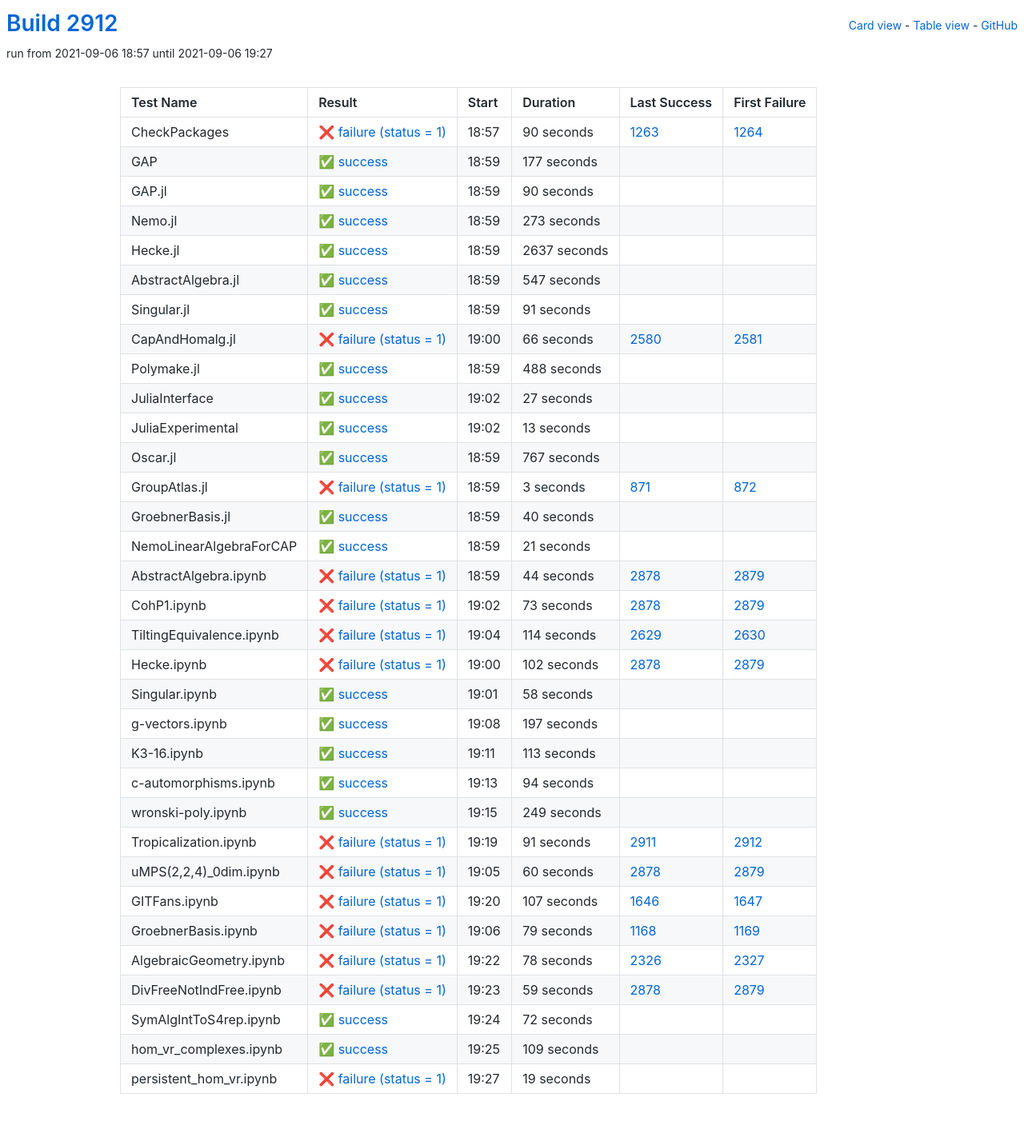
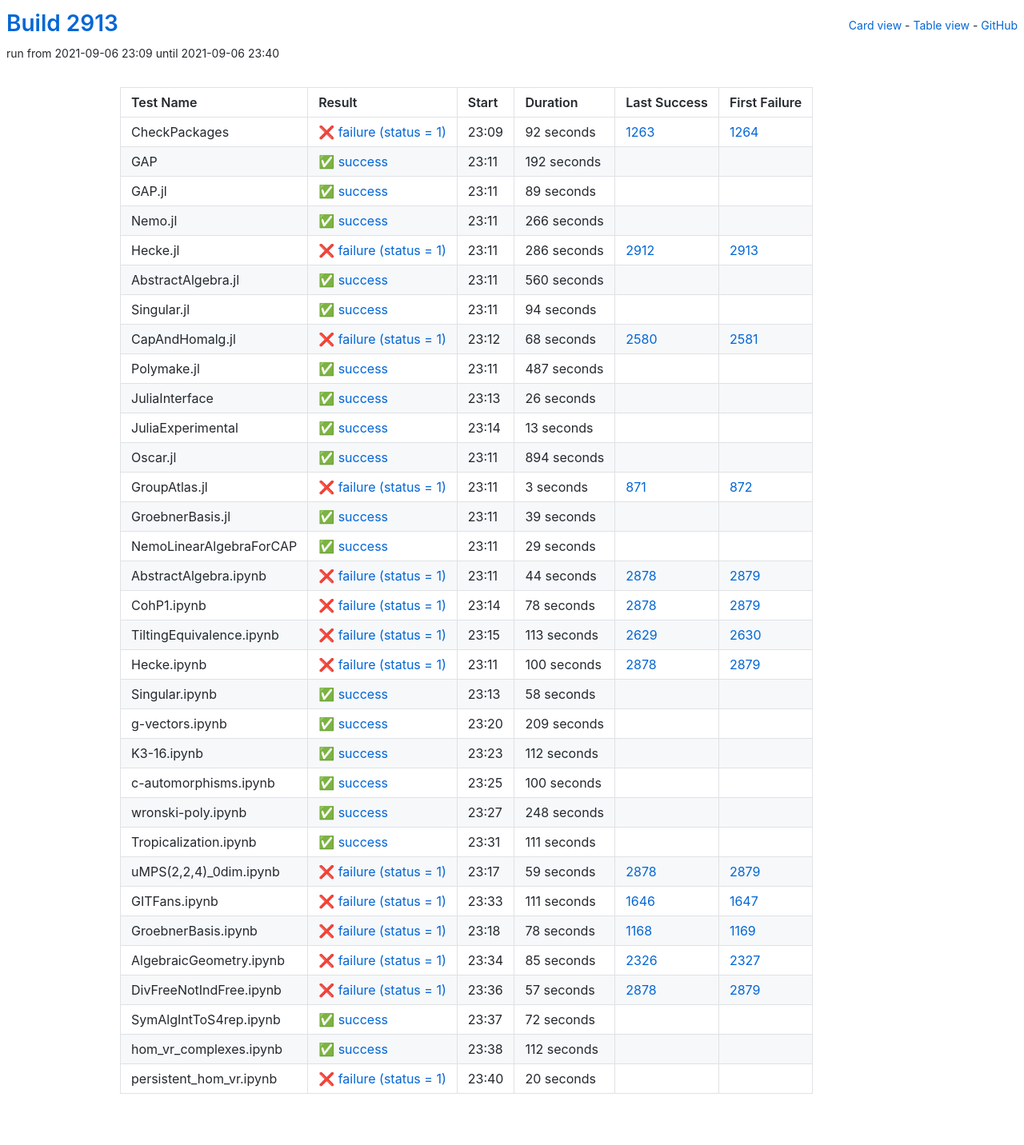
Before and after one commit to oscar-system/oscar-ci-status-stable, a Jekyll site: the page built from table.html, in a window 1280 px wide. Shown: the whole page at 80% size. Built offline with Jekyll 4.4.1, drawn with Linux system fonts in a browser that asks for light colours.

Commit message:
Build #2913

```diff
--- a/_data/ci.yml
+++ b/_data/ci.yml
@@ -1,6 +1,6 @@
 ---
-build: 2912
-build_url: https://oscarci.mathematik.uni-kl.de/job/oscar-stable/2912/
+build: 2913
+build_url: https://oscarci.mathematik.uni-kl.de/job/oscar-stable/2913/
 job: oscar-stable
 organization: oscar-system
 repo: oscar-ci-status-stable
@@ -8,128 +8,128 @@ repourl: https://github.com/oscar-system/oscar-ci-status-stable
 tests:
 - name: CheckPackages
   id: checkpackages
-  log: https://oscarci.mathematik.uni-kl.de/job/oscar-stable/2912/artifact/logs/build-2912/CheckPackages.log
-  start: 2021-09-06 18:57
+  log: https://oscarci.mathematik.uni-kl.de/job/oscar-stable/2913/artifact/logs/build-2913/CheckPackages.log
+  start: 2021-09-06 23:09
   success: false
   exitcode: 1
   status: failure
-  duration: 90
+  duration: 92
   last_success: 1263
   last_success_url: https://oscarci.mathematik.uni-kl.de/job/oscar-stable/1263/
   first_failure: 1264
   first_failure_url: https://oscarci.mathematik.uni-kl.de/job/oscar-stable/1264/
 - name: GAP
   id: gap
-  log: https://oscarci.mathematik.uni-kl.de/job/oscar-stable/2912/artifact/logs/build-2912/GAP.log
-  start: 2021-09-06 18:59
+  log: https://oscarci.mathematik.uni-kl.de/job/oscar-stable/2913/artifact/logs/build-2913/GAP.log
+  start: 2021-09-06 23:11
   success: true
   exitcode: 0
   status: success
-  duration: 177
+  duration: 192
   last_success: false
   last_success_url:
   first_failure: false
   first_failure_url:
 - name: GAP.jl
   id: gap-jl
-  log: https://oscarci.mathematik.uni-kl.de/job/oscar-stable/2912/artifact/logs/build-2912/GAP.jl.log
-  start: 2021-09-06 18:59
+  log: https://oscarci.mathematik.uni-kl.de/job/oscar-stable/2913/artifact/logs/build-2913/GAP.jl.log
+  start: 2021-09-06 23:11
   success: true
   exitcode: 0
   status: success
-  duration: 90
+  duration: 89
   last_success: false
   last_success_url:
   first_failure: false
   first_failure_url:
 - name: Nemo.jl
   id: nemo-jl
-  log: https://oscarci.mathematik.uni-kl.de/job/oscar-stable/2912/artifact/logs/build-2912/Nemo.jl.log
-  start: 2021-09-06 18:59
+  log: https://oscarci.mathematik.uni-kl.de/job/oscar-stable/2913/artifact/logs/build-2913/Nemo.jl.log
+  start: 2021-09-06 23:11
   success: true
   exitcode: 0
   status: success
-  duration: 273
+  duration: 266
   last_success: false
   last_success_url:
   first_failure: false
   first_failure_url:
 - name: Hecke.jl
   id: hecke-jl
-  log: https://oscarci.mathematik.uni-kl.de/job/oscar-stable/2912/artifact/logs/build-2912/Hecke.jl.log
-  start: 2021-09-06 18:59
+  log: https://oscarci.mathematik.uni-kl.de/job/oscar-stable/2913/artifact/logs/build-2913/Hecke.jl.log
+  start: 2021-09-06 23:11
+  success: false
+  exitcode: 1
+  status: failure
+  duration: 286
+  last_success: 2912
+  last_success_url: https://oscarci.mathematik.uni-kl.de/job/oscar-stable/2912/
+  first_failure: 2913
+  first_failure_url: https://oscarci.mathematik.uni-kl.de/job/oscar-stable/2913/
+- name: AbstractAlgebra.jl
+  id: abstractalgebra-jl
+  log: https://oscarci.mathematik.uni-kl.de/job/oscar-stable/2913/artifact/logs/build-2913/AbstractAlgebra.jl.log
+  start: 2021-09-06 23:11
   success: true
   exitcode: 0
   status: success
-  duration: 2637
-  last_success: false
-  last_success_url:
-  first_failure: false
-  first_failure_url:
-- name: AbstractAlgebra.jl
-  id: abstractalgebra-jl
-  log: https://oscarci.mathematik.uni-kl.de/job/oscar-stable/2912/artifact/logs/build-2912/AbstractAlgebra.jl.log
-  start: 2021-09-06 18:59
-  success: true
-  exitcode: 0
-  status: success
-  duration: 547
+  duration: 560
   last_success: false
   last_success_url:
   first_failure: false
   first_failure_url:
 - name: Singular.jl
   id: singular-jl
-  log: https://oscarci.mathematik.uni-kl.de/job/oscar-stable/2912/artifact/logs/build-2912/Singular.jl.log
-  start: 2021-09-06 18:59
+  log: https://oscarci.mathematik.uni-kl.de/job/oscar-stable/2913/artifact/logs/build-2913/Singular.jl.log
+  start: 2021-09-06 23:11
   success: true
   exitcode: 0
   status: success
-  duration: 91
+  duration: 94
   last_success: false
   last_success_url:
   first_failure: false
   first_failure_url:
 - name: CapAndHomalg.jl
   id: capandhomalg-jl
-  log: https://oscarci.mathematik.uni-kl.de/job/oscar-stable/2912/artifact/logs/build-2912/CapAndHomalg.jl.log
-  start: 2021-09-06 19:00
+  log: https://oscarci.mathematik.uni-kl.de/job/oscar-stable/2913/artifact/logs/build-2913/CapAndHomalg.jl.log
+  start: 2021-09-06 23:12
   success: false
   exitcode: 1
   status: failure
-  duration: 66
+  duration: 68
   last_success: 2580
   last_success_url: https://oscarci.mathematik.uni-kl.de/job/oscar-stable/2580/
   first_failure: 2581
   first_failure_url: https://oscarci.mathematik.uni-kl.de/job/oscar-stable/2581/
 - name: Polymake.jl
   id: polymake-jl
-  log: https://oscarci.mathematik.uni-kl.de/job/oscar-stable/2912/artifact/logs/build-2912/Polymake.jl.log
-  start: 2021-09-06 18:59
+  log: https://oscarci.mathematik.uni-kl.de/job/oscar-stable/2913/artifact/logs/build-2913/Polymake.jl.log
+  start: 2021-09-06 23:11
   success: true
   exitcode: 0
   status: success
-  duration: 488
+  duration: 487
   last_success: false
   last_success_url:
   first_failure: false
   first_failure_url:
 - name: JuliaInterface
   id: juliainterface
-  log: https://oscarci.mathematik.uni-kl.de/job/oscar-stable/2912/artifact/logs/build-2912/JuliaInterface.log
-  start: 2021-09-06 19:02
+  log: https://oscarci.mathematik.uni-kl.de/job/oscar-stable/2913/artifact/logs/build-2913/JuliaInterface.log
+  start: 2021-09-06 23:13
   success: true
   exitcode: 0
   status: success
-  duration: 27
+  duration: 26
   last_success: false
   last_success_url:
   first_failure: false
   first_failure_url:
 - name: JuliaExperimental
   id: juliaexperimental
-  log: https://oscarci.mathematik.uni-kl.de/job/oscar-stable/2912/artifact/logs/build-2912/JuliaExperimental.log
-  start: 2021-09-06 19:02
+  log: https://oscarci.mathematik.uni-kl.de/job/oscar-stable/2913/artifact/logs/build-2913/JuliaExperimental.log
+  start: 2021-09-06 23:14
   success: true
   exitcode: 0
   status: success
@@ -140,20 +140,20 @@ tests:
   first_failure_url:
 - name: Oscar.jl
   id: oscar-jl
-  log: https://oscarci.mathematik.uni-kl.de/job/oscar-stable/2912/artifact/logs/build-2912/Oscar.jl.log
-  start: 2021-09-06 18:59
+  log: https://oscarci.mathematik.uni-kl.de/job/oscar-stable/2913/artifact/logs/build-2913/Oscar.jl.log
+  start: 2021-09-06 23:11
   success: true
   exitcode: 0
   status: success
-  duration: 767
+  duration: 894
   last_success: false
   last_success_url:
   first_failure: false
   first_failure_url:
 - name: GroupAtlas.jl
   id: groupatlas-jl
-  log: https://oscarci.mathematik.uni-kl.de/job/oscar-stable/2912/artifact/logs/build-2912/GroupAtlas.jl.log
-  start: 2021-09-06 18:59
+  log: https://oscarci.mathematik.uni-kl.de/job/oscar-stable/2913/artifact/logs/build-2913/GroupAtlas.jl.log
+  start: 2021-09-06 23:11
   success: false
   exitcode: 1
   status: failure
@@ -164,32 +164,32 @@ tests:
   first_failure_url: https://oscarci.mathematik.uni-kl.de/job/oscar-stable/872/
 - name: GroebnerBasis.jl
   id: groebnerbasis-jl
-  log: https://oscarci.mathematik.uni-kl.de/job/oscar-stable/2912/artifact/logs/build-2912/GroebnerBasis.jl.log
-  start: 2021-09-06 18:59
+  log: https://oscarci.mathematik.uni-kl.de/job/oscar-stable/2913/artifact/logs/build-2913/GroebnerBasis.jl.log
+  start: 2021-09-06 23:11
   success: true
   exitcode: 0
   status: success
-  duration: 40
+  duration: 39
   last_success: false
   last_success_url:
   first_failure: false
   first_failure_url:
 - name: NemoLinearAlgebraForCAP
   id: nemolinearalgebraforcap
-  log: https://oscarci.mathematik.uni-kl.de/job/oscar-stable/2912/artifact/logs/build-2912/NemoLinearAlgebraForCAP.log
-  start: 2021-09-06 18:59
+  log: https://oscarci.mathematik.uni-kl.de/job/oscar-stable/2913/artifact/logs/build-2913/NemoLinearAlgebraForCAP.log
+  start: 2021-09-06 23:11
   success: true
   exitcode: 0
   status: success
-  duration: 21
+  duration: 29
   last_success: false
   last_success_url:
   first_failure: false
   first_failure_url:
 - name: AbstractAlgebra.ipynb
   id: abstractalgebra-ipynb
-  log: https://oscarci.mathematik.uni-kl.de/job/oscar-stable/2912/artifact/logs/build-2912/AbstractAlgebra.ipynb.log
-  start: 2021-09-06 18:59
+  log: https://oscarci.mathematik.uni-kl.de/job/oscar-stable/2913/artifact/logs/build-2913/AbstractAlgebra.ipynb.log
+  start: 2021-09-06 23:11
   success: false
   exitcode: 1
   status: failure
@@ -200,44 +200,44 @@ tests:
   first_failure_url: https://oscarci.mathematik.uni-kl.de/job/oscar-stable/2879/
 - name: CohP1.ipynb
   id: cohp1-ipynb
-  log: https://oscarci.mathematik.uni-kl.de/job/oscar-stable/2912/artifact/logs/build-2912/CohP1.ipynb.log
-  start: 2021-09-06 19:02
+  log: https://oscarci.mathematik.uni-kl.de/job/oscar-stable/2913/artifact/logs/build-2913/CohP1.ipynb.log
+  start: 2021-09-06 23:14
   success: false
   exitcode: 1
   status: failure
-  duration: 73
+  duration: 78
   last_success: 2878
   last_success_url: https://oscarci.mathematik.uni-kl.de/job/oscar-stable/2878/
   first_failure: 2879
   first_failure_url: https://oscarci.mathematik.uni-kl.de/job/oscar-stable/2879/
 - name: TiltingEquivalence.ipynb
   id: tiltingequivalence-ipynb
-  log: https://oscarci.mathematik.uni-kl.de/job/oscar-stable/2912/artifact/logs/build-2912/TiltingEquivalence.ipynb.log
-  start: 2021-09-06 19:04
+  log: https://oscarci.mathematik.uni-kl.de/job/oscar-stable/2913/artifact/logs/build-2913/TiltingEquivalence.ipynb.log
+  start: 2021-09-06 23:15
   success: false
   exitcode: 1
   status: failure
-  duration: 114
+  duration: 113
   last_success: 2629
   last_success_url: https://oscarci.mathematik.uni-kl.de/job/oscar-stable/2629/
   first_failure: 2630
   first_failure_url: https://oscarci.mathematik.uni-kl.de/job/oscar-stable/2630/
 - name: Hecke.ipynb
   id: hecke-ipynb
-  log: https://oscarci.mathematik.uni-kl.de/job/oscar-stable/2912/artifact/logs/build-2912/Hecke.ipynb.log
-  start: 2021-09-06 19:00
+  log: https://oscarci.mathematik.uni-kl.de/job/oscar-stable/2913/artifact/logs/build-2913/Hecke.ipynb.log
+  start: 2021-09-06 23:11
   success: false
   exitcode: 1
   status: failure
-  duration: 102
+  duration: 100
   last_success: 2878
   last_success_url: https://oscarci.mathematik.uni-kl.de/job/oscar-stable/2878/
   first_failure: 2879
   first_failure_url: https://oscarci.mathematik.uni-kl.de/job/oscar-stable/2879/
 - name: Singular.ipynb
   id: singular-ipynb
-  log: https://oscarci.mathematik.uni-kl.de/job/oscar-stable/2912/artifact/logs/build-2912/Singular.ipynb.log
-  start: 2021-09-06 19:01
+  log: https://oscarci.mathematik.uni-kl.de/job/oscar-stable/2913/artifact/logs/build-2913/Singular.ipynb.log
+  start: 2021-09-06 23:13
   success: true
   exitcode: 0
   status: success
@@ -248,116 +248,68 @@ tests:
   first_failure_url:
 - name: g-vectors.ipynb
   id: g-vectors-ipynb
-  log: https://oscarci.mathematik.uni-kl.de/job/oscar-stable/2912/artifact/logs/build-2912/g-vectors.ipynb.log
-  start: 2021-09-06 19:08
+  log: https://oscarci.mathematik.uni-kl.de/job/oscar-stable/2913/artifact/logs/build-2913/g-vectors.ipynb.log
+  start: 2021-09-06 23:20
   success: true
   exitcode: 0
   status: success
-  duration: 197
+  duration: 209
   last_success: false
   last_success_url:
   first_failure: false
   first_failure_url:
 - name: K3-16.ipynb
   id: k3-16-ipynb
-  log: https://oscarci.mathematik.uni-kl.de/job/oscar-stable/2912/artifact/logs/build-2912/K3-16.ipynb.log
-  start: 2021-09-06 19:11
+  log: https://oscarci.mathematik.uni-kl.de/job/oscar-stable/2913/artifact/logs/build-2913/K3-16.ipynb.log
+  start: 2021-09-06 23:23
   success: true
   exitcode: 0
   status: success
-  duration: 113
+  duration: 112
   last_success: false
   last_success_url:
   first_failure: false
   first_failure_url:
 - name: c-automorphisms.ipynb
   id: c-automorphisms-ipynb
-  log: https://oscarci.mathematik.uni-kl.de/job/oscar-stable/2912/artifact/logs/build-2912/c-automorphisms.ipynb.log
-  start: 2021-09-06 19:13
+  log: https://oscarci.mathematik.uni-kl.de/job/oscar-stable/2913/artifact/logs/build-2913/c-automorphisms.ipynb.log
+  start: 2021-09-06 23:25
   success: true
   exitcode: 0
   status: success
-  duration: 94
+  duration: 100
   last_success: false
   last_success_url:
   first_failure: false
   first_failure_url:
 - name: wronski-poly.ipynb
   id: wronski-poly-ipynb
-  log: https://oscarci.mathematik.uni-kl.de/job/oscar-stable/2912/artifact/logs/build-2912/wronski-poly.ipynb.log
-  start: 2021-09-06 19:15
+  log: https://oscarci.mathematik.uni-kl.de/job/oscar-stable/2913/artifact/logs/build-2913/wronski-poly.ipynb.log
+  start: 2021-09-06 23:27
   success: true
   exitcode: 0
   status: success
-  duration: 249
+  duration: 248
   last_success: false
   last_success_url:
   first_failure: false
   first_failure_url:
 - name: Tropicalization.ipynb
   id: tropicalization-ipynb
-  log: https://oscarci.mathematik.uni-kl.de/job/oscar-stable/2912/artifact/logs/build-2912/Tropicalization.ipynb.log
-  start: 2021-09-06 19:19
-  success: false
-  exitcode: 1
-  status: failure
-  duration: 91
-  last_success: 2911
-  last_success_url: https://oscarci.mathematik.uni-kl.de/job/oscar-stable/2911/
-  first_failure: 2912
-  first_failure_url: https://oscarci.mathematik.uni-kl.de/job/oscar-stable/2912/
+  log: https://oscarci.mathematik.uni-kl.de/job/oscar-stable/2913/artifact/logs/build-2913/Tropicalization.ipynb.log
+  start: 2021-09-06 23:31
+  success: true
+  exitcode: 0
+  status: success
+  duration: 111
+  last_success: false
+  last_success_url:
+  first_failure: false
+  first_failure_url:
 - name: uMPS(2,2,4)_0dim.ipynb
   id: umps-2-2-4-0dim-ipynb
-  log: https://oscarci.mathematik.uni-kl.de/job/oscar-stable/2912/artifact/logs/build-2912/uMPS-2-2-4-_0dim.ipynb.log
-  start: 2021-09-06 19:05
-  success: false
-  exitcode: 1
-  status: failure
-  duration: 60
-  last_success: 2878
-  last_success_url: https://oscarci.mathematik.uni-kl.de/job/oscar-stable/2878/
-  first_failure: 2879
-  first_failure_url: https://oscarci.mathematik.uni-kl.de/job/oscar-stable/2879/
-- name: GITFans.ipynb
-  id: gitfans-ipynb
-  log: https://oscarci.mathematik.uni-kl.de/job/oscar-stable/2912/artifact/logs/build-2912/GITFans.ipynb.log
-  start: 2021-09-06 19:20
-  success: false
-  exitcode: 1
-  status: failure
-  duration: 107
-  last_success: 1646
-  last_success_url: https://oscarci.mathematik.uni-kl.de/job/oscar-stable/1646/
-  first_failure: 1647
-  first_failure_url: https://oscarci.mathematik.uni-kl.de/job/oscar-stable/1647/
-- name: GroebnerBasis.ipynb
-  id: groebnerbasis-ipynb
-  log: https://oscarci.mathematik.uni-kl.de/job/oscar-stable/2912/artifact/logs/build-2912/GroebnerBasis.ipynb.log
-  start: 2021-09-06 19:06
-  success: false
-  exitcode: 1
-  status: failure
-  duration: 79
-  last_success: 1168
-  last_success_url: https://oscarci.mathematik.uni-kl.de/job/oscar-stable/1168/
-  first_failure: 1169
-  first_failure_url: https://oscarci.mathematik.uni-kl.de/job/oscar-stable/1169/
-- name: AlgebraicGeometry.ipynb
-  id: algebraicgeometry-ipynb
-  log: https://oscarci.mathematik.uni-kl.de/job/oscar-stable/2912/artifact/logs/build-2912/AlgebraicGeometry.ipynb.log
-  start: 2021-09-06 19:22
-  success: false
-  exitcode: 1
-  status: failure
-  duration: 78
-  last_success: 2326
-  last_success_url: https://oscarci.mathematik.uni-kl.de/job/oscar-stable/2326/
-  first_failure: 2327
-  first_failure_url: https://oscarci.mathematik.uni-kl.de/job/oscar-stable/2327/
-- name: DivFreeNotIndFree.ipynb
-  id: divfreenotindfree-ipynb
-  log: https://oscarci.mathematik.uni-kl.de/job/oscar-stable/2912/artifact/logs/build-2912/DivFreeNotIndFree.ipynb.log
-  start: 2021-09-06 19:23
+  log: https://oscarci.mathematik.uni-kl.de/job/oscar-stable/2913/artifact/logs/build-2913/uMPS-2-2-4-_0dim.ipynb.log
+  start: 2021-09-06 23:17
   success: false
   exitcode: 1
   status: failure
@@ -366,10 +318,58 @@ tests:
   last_success_url: https://oscarci.mathematik.uni-kl.de/job/oscar-stable/2878/
   first_failure: 2879
   first_failure_url: https://oscarci.mathematik.uni-kl.de/job/oscar-stable/2879/
+- name: GITFans.ipynb
+  id: gitfans-ipynb
+  log: https://oscarci.mathematik.uni-kl.de/job/oscar-stable/2913/artifact/logs/build-2913/GITFans.ipynb.log
+  start: 2021-09-06 23:33
+  success: false
+  exitcode: 1
+  status: failure
+  duration: 111
+  last_success: 1646
+  last_success_url: https://oscarci.mathematik.uni-kl.de/job/oscar-stable/1646/
+  first_failure: 1647
+  first_failure_url: https://oscarci.mathematik.uni-kl.de/job/oscar-stable/1647/
+- name: GroebnerBasis.ipynb
+  id: groebnerbasis-ipynb
+  log: https://oscarci.mathematik.uni-kl.de/job/oscar-stable/2913/artifact/logs/build-2913/GroebnerBasis.ipynb.log
+  start: 2021-09-06 23:18
+  success: false
+  exitcode: 1
+  status: failure
+  duration: 78
+  last_success: 1168
+  last_success_url: https://oscarci.mathematik.uni-kl.de/job/oscar-stable/1168/
+  first_failure: 1169
+  first_failure_url: https://oscarci.mathematik.uni-kl.de/job/oscar-stable/1169/
+- name: AlgebraicGeometry.ipynb
+  id: algebraicgeometry-ipynb
+  log: https://oscarci.mathematik.uni-kl.de/job/oscar-stable/2913/artifact/logs/build-2913/AlgebraicGeometry.ipynb.log
+  start: 2021-09-06 23:34
+  success: false
+  exitcode: 1
+  status: failure
+  duration: 85
+  last_success: 2326
+  last_success_url: https://oscarci.mathematik.uni-kl.de/job/oscar-stable/2326/
+  first_failure: 2327
+  first_failure_url: https://oscarci.mathematik.uni-kl.de/job/oscar-stable/2327/
+- name: DivFreeNotIndFree.ipynb
+  id: divfreenotindfree-ipynb
+  log: https://oscarci.mathematik.uni-kl.de/job/oscar-stable/2913/artifact/logs/build-2913/DivFreeNotIndFree.ipynb.log
+  start: 2021-09-06 23:36
+  success: false
+  exitcode: 1
+  status: failure
+  duration: 57
+  last_success: 2878
+  last_success_url: https://oscarci.mathematik.uni-kl.de/job/oscar-stable/2878/
+  first_failure: 2879
+  first_failure_url: https://oscarci.mathematik.uni-kl.de/job/oscar-stable/2879/
 - name: SymAlgIntToS4rep.ipynb
   id: symalginttos4rep-ipynb
-  log: https://oscarci.mathematik.uni-kl.de/job/oscar-stable/2912/artifact/logs/build-2912/SymAlgIntToS4rep.ipynb.log
-  start: 2021-09-06 19:24
+  log: https://oscarci.mathematik.uni-kl.de/job/oscar-stable/2913/artifact/logs/build-2913/SymAlgIntToS4rep.ipynb.log
+  start: 2021-09-06 23:37
   success: true
   exitcode: 0
   status: success
@@ -380,24 +380,24 @@ tests:
   first_failure_url:
 - name: hom_vr_complexes.ipynb
   id: hom-vr-complexes-ipynb
-  log: https://oscarci.mathematik.uni-kl.de/job/oscar-stable/2912/artifact/logs/build-2912/hom_vr_complexes.ipynb.log
-  start: 2021-09-06 19:25
+  log: https://oscarci.mathematik.uni-kl.de/job/oscar-stable/2913/artifact/logs/build-2913/hom_vr_complexes.ipynb.log
+  start: 2021-09-06 23:38
   success: true
   exitcode: 0
   status: success
-  duration: 109
+  duration: 112
   last_success: false
   last_success_url:
   first_failure: false
   first_failure_url:
 - name: persistent_hom_vr.ipynb
   id: persistent-hom-vr-ipynb
-  log: https://oscarci.mathematik.uni-kl.de/job/oscar-stable/2912/artifact/logs/build-2912/persistent_hom_vr.ipynb.log
-  start: 2021-09-06 19:27
+  log: https://oscarci.mathematik.uni-kl.de/job/oscar-stable/2913/artifact/logs/build-2913/persistent_hom_vr.ipynb.log
+  start: 2021-09-06 23:40
   success: false
   exitcode: 1
   status: failure
-  duration: 19
+  duration: 20
   last_success: false
   last_success_url:
   first_failure: false
```
Also changed, not shown: README.md.
